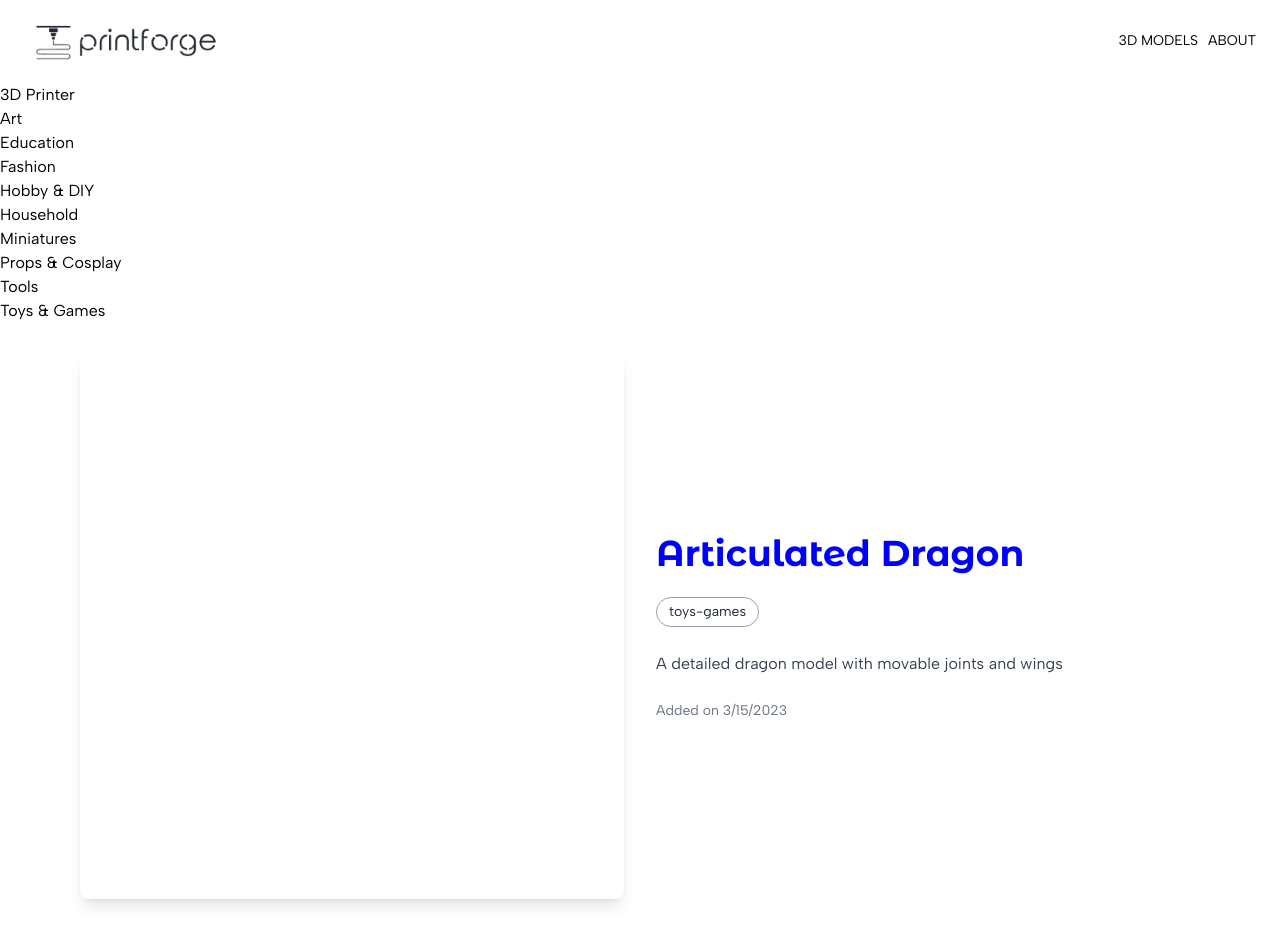
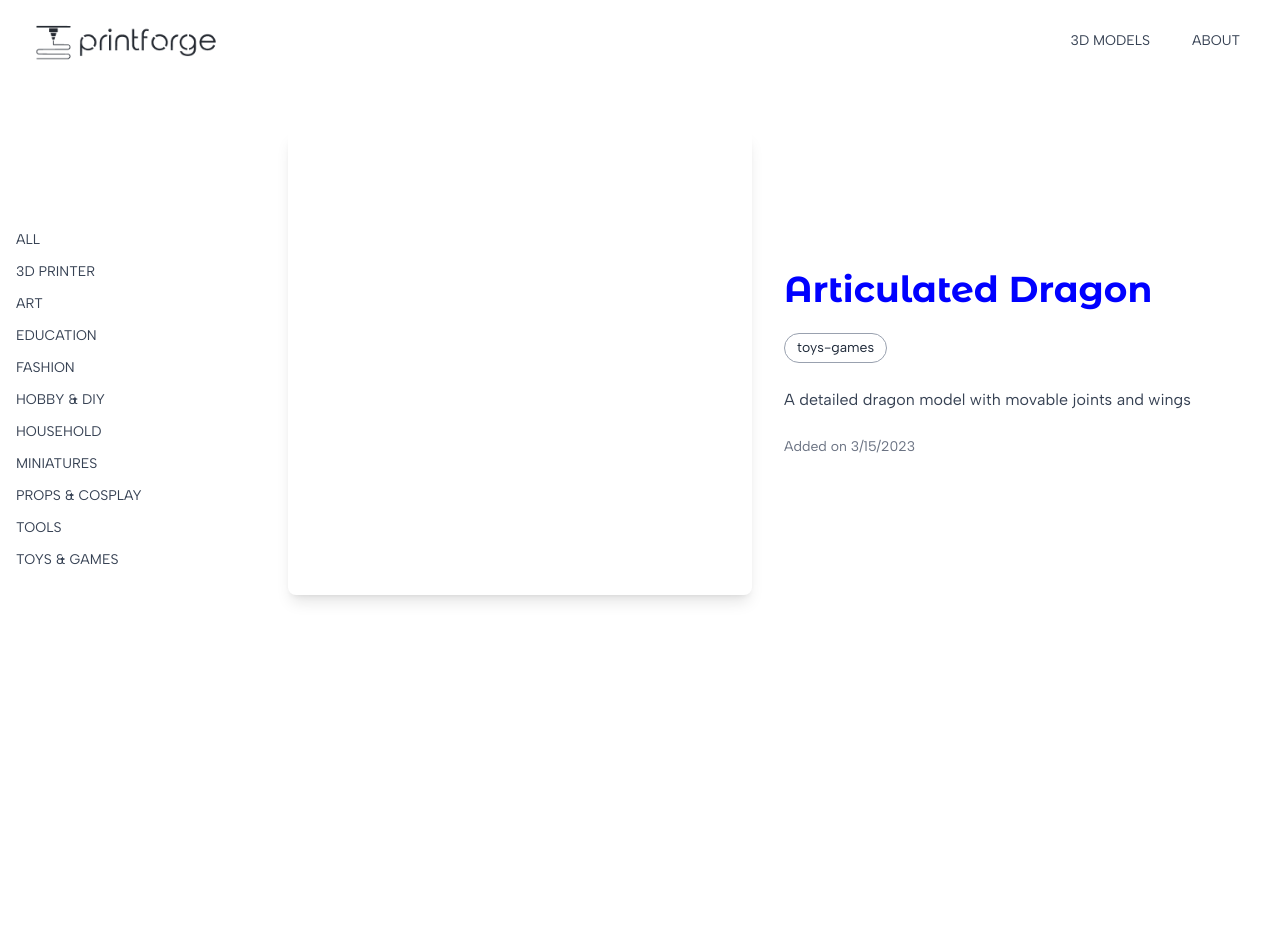
Before and after one commit to zenidreney/my-first-next, a Next.js app: page /3d-models/1 in a window 1280 px wide. After the commit the page ends 883 px from the top, so only its background shows below. Built offline with nearby package versions, Linux system fonts and the light colour scheme.

Commit message:
added navlink

```diff
--- a/src/app/3d-models/layout.tsx
+++ b/src/app/3d-models/layout.tsx
@@ -1,26 +1,40 @@
 import type { RootLayoutProps } from "../types";
 import { getAllCategories } from "../lib/categories";
-import Link from "next/link";
+import NavLink from "../components/NavLink";
 import type { Category } from "../types";
 
 export default function ModelsLayout({ children }: RootLayoutProps) {
-  const categories: Category[] = getAllCategories();
-  console.log(categories);
+  const categories: Category[] = getAllCategories()
+  console.log(categories)
+  return (
+    <div className="relative flex flex-col min-h-screen md:flex-row">
+      {/* Responsive Navigation */}
+      <aside className="sticky top-0 z-10 w-full bg-white border-b border-gray-200 md:fixed md:w-64 md:top-1/2 md:-translate-y-1/2 md:border-none">
+        <div className="relative">
+          <nav className="w-full overflow-x-auto md:overflow-visible scrollbar-hide">
+            <ul className="flex px-4 py-3 space-x-4 whitespace-nowrap md:flex-col md:p-0 md:space-x-0 md:space-y-3">
+              <NavLink
+                href="/3d-models"
+              >
+                All
+              </NavLink>
+              {categories.map(item => (
+                <NavLink
+                  href={`/3d-models/categories/${item.slug}`}
+                  key={item.slug}
+                >
+                  {item.displayName}
+                </NavLink>
+              ))}
+            </ul>
+          </nav>
+          {/* Fading edge/gradient for horizontal scroll hint on mobile */}
+          <div className="absolute top-0 right-0 w-8 h-full pointer-events-none bg-gradient-to-l from-white to-transparent md:hidden" />
+        </div>
+      </aside>
 
-  return (
-    <div>
-      <nav>
-        <ul>
-          {categories.map((c) => {
-            return (
-              <Link href={`/3d-models/categories/${c.slug}`} key={c.slug}>
-                <li>{c.displayName} </li>
-              </Link>
-            );
-          })}
-        </ul>
-      </nav>
-      {children}
+      {/* Main Content Area */}
+      <main className="flex-1 p-4 md:ml-64">{children}</main>
     </div>
-  );
+  )
 }
--- a/src/app/components/NavBar.tsx
+++ b/src/app/components/NavBar.tsx
@@ -1,4 +1,5 @@
 import Link from "next/link";
+import NavLink from "./NavLink";
 import Image from "next/image";
 
 export default function Navbar() {
@@ -27,10 +28,10 @@
         </Link>
         <ul className="flex items-center gap-2.5">
           <li className="text-sm uppercase cursor-pointer">
-            <Link href="/3d-models">3D Models</Link>
+            <NavLink href="/3d-models">3D Models</NavLink>
           </li>
           <li className="text-sm uppercase cursor-pointer">
-            <Link href="/about">About</Link>
+            <NavLink href="/about">About</NavLink>
           </li>
         </ul>
       </nav>
--- /dev/null
+++ b/src/app/components/NavLink.tsx
@@ -0,0 +1,15 @@
+import Link from "next/link";
+import type { NavLinkProps } from "../types";
+
+export default function NavLink({ href, children }: NavLinkProps) {
+  return (
+    <li className="text-sm uppercase">
+      <Link
+        href={href}
+        className="px-4 py-2 text-gray-700 transition-colors rounded-md cursor-pointer hover:text-orange-accent"
+      >
+        {children}
+      </Link>
+    </li>
+  );
+}
--- a/src/app/types/index.ts
+++ b/src/app/types/index.ts
@@ -51,3 +51,8 @@
   children: ReactNode;
   className?: string;
 };
+
+export type NavLinkProps = {
+  href: string;
+  children: ReactNode
+}
--- /dev/null
+++ b/tailwind.config.js
@@ -0,0 +1,16 @@
+/** @type {import('tailwindcss').Config} */
+module.exports = {
+  content: [
+    "./app/**/*.{js,ts,jsx,tsx,mdx}",
+    "./pages/**/*.{js,ts,jsx,tsx,mdx}",
+    "./components/**/*.{js,ts,jsx,tsx,mdx}",
+  ],
+  plugins: [],
+  theme: {
+    extend: {
+      colors: {
+        "orange-accent": "#F77D36"
+      }
+    }
+  }
+}
```
